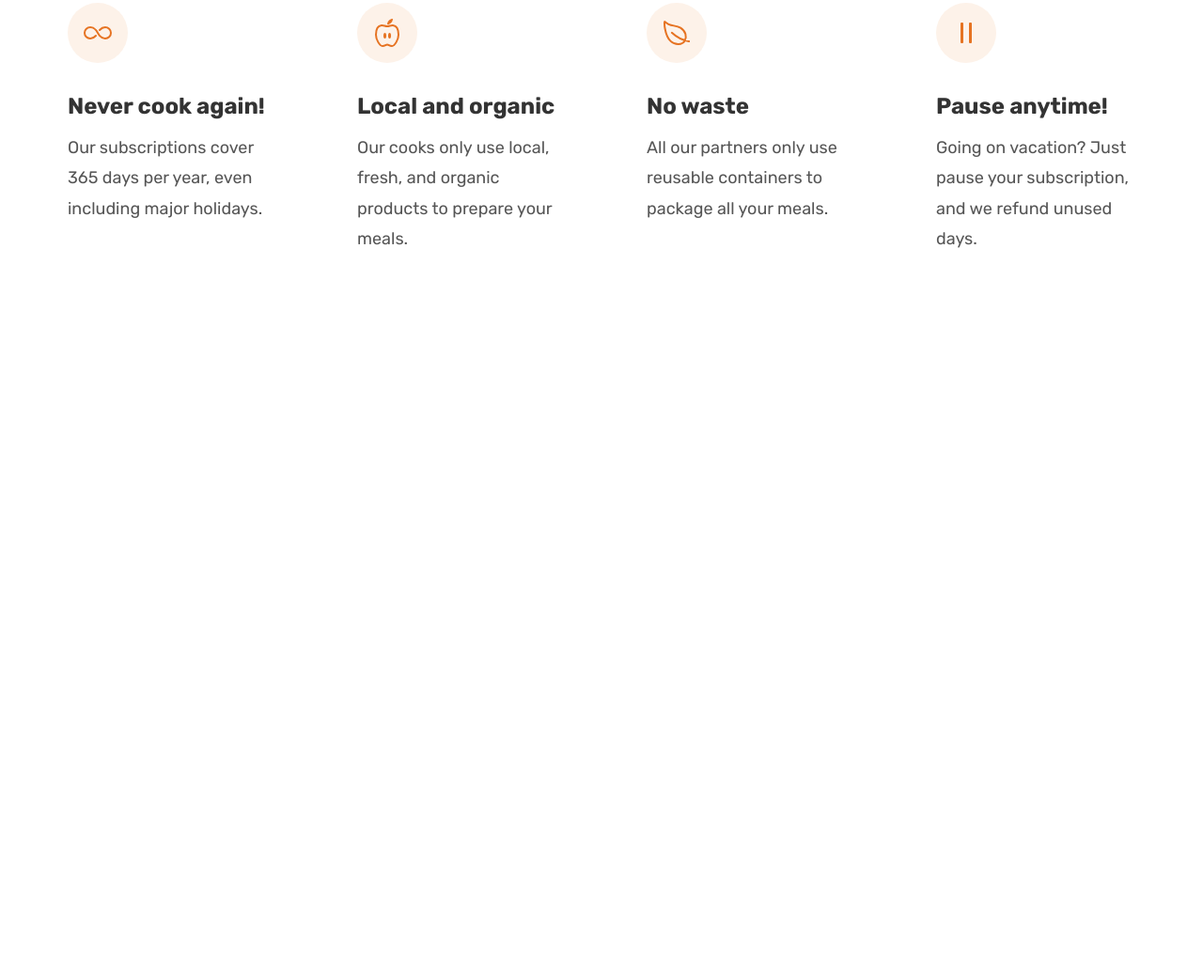
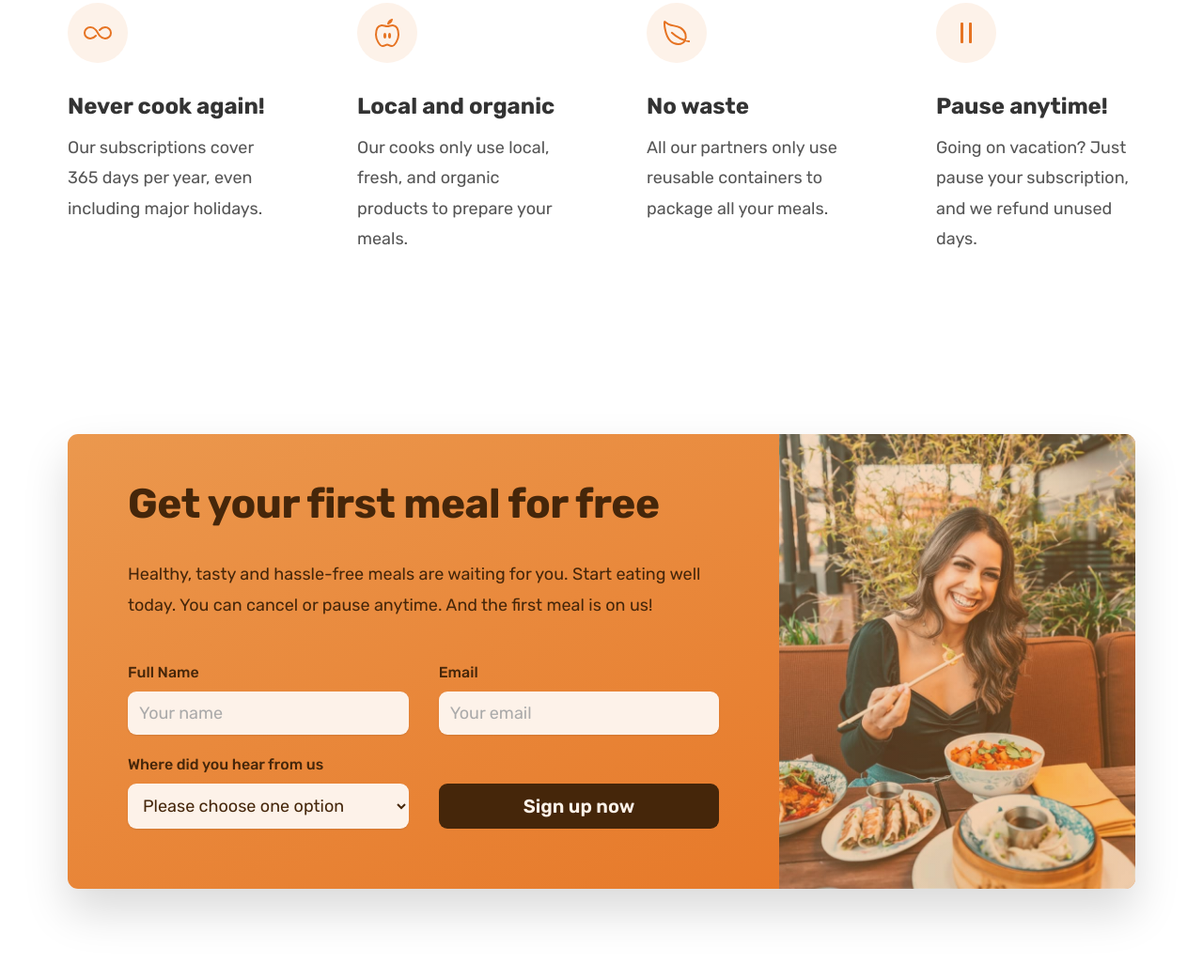
Before and after one commit to JuriLu/Omnifood, a website: page index.html in a window 1280 px wide. Shown: the part 5654-6696 px from the top of the page at 94% size. Before the commit the page ends 6020 px from the top, so only its background shows below. Drawn offline with nearby package versions, Linux system fonts and the light colour scheme.

Commit message:
cta Finished

```diff
--- a/css/general.css
+++ b/css/general.css
@@ -26,6 +26,7 @@
     - Tints:
     #fdf2e9
     #fae5d3
+    #eb984e
     - Shades:
     - Accents:
     - Greys:
@@ -35,6 +36,9 @@
     #333
 
 --- 03 SHADOWS
+
+    box-shadow: 0 2.4rem 4.8rem rgba(0, 0, 0, 0.075);
+
 
 --- 04 BORDER-RADIUS
 
@@ -85,7 +89,7 @@ body {
     gap: 9.6rem;
 }
 
-.grid:not(:last-child){
+.grid:not(:last-child) {
     margin-bottom: 9.6rem;
 }
 
@@ -141,6 +145,7 @@ body {
     margin-bottom: 1.6rem;
 }
 
+.btn,
 .btn:link,
 .btn:visited {
     display: inline-block;
@@ -150,6 +155,11 @@ body {
     font-weight: 600;
     padding: 1.6rem 3.2rem;
     border-radius: 9px;
+
+    /*Only Necessary for .btn, still for the others applied is OK*/
+    border: none;
+    cursor: pointer;
+    font-family: inherit;
 
     transition: all 0.3s;
 }
@@ -179,6 +189,18 @@ body {
 
     /* Trick to add border inside */
     box-shadow: inset 0 0 0 3px #fff;
+}
+
+.btn--form {
+    background-color: #45260a;
+    color: #fdf2e9;
+    align-self: end;
+    padding: 1.2rem;
+}
+
+.btn--form:hover {
+    background-color: #fff;
+    color: #555;
 }
 
 .link:visited,
@@ -217,6 +239,11 @@ body {
     color: #e67322;
 }
 
+*:focus {
+    outline: 4px dotted #e67322;
+    outline-offset: 8px;
+}
+
 /*HELPER CLASSES*/
 .margin-right-sm {
     margin-right: 1.6rem !important;
--- a/css/style.css
+++ b/css/style.css
@@ -423,7 +423,7 @@
     font-weight: 600;
     font-size: 2rem;
     text-transform: uppercase;
-    letter-spacing: 0.75;
+    letter-spacing: 0.75px;
     margin-bottom: 3.2rem;
 }
 
@@ -478,3 +478,87 @@
     font-size: 1.8rem;
     line-height: 1.8;
 }
+
+/*****************************/
+/* CTA SECTION */
+/*****************************/
+
+.section-cta {
+    padding: 9.6rem 0;
+}
+
+.cta {
+    display: grid;
+    grid-template-columns: 2fr 1fr;
+    box-shadow: 0 2.4rem 4.8rem rgba(0, 0, 0, 0.15);
+    border-radius: 11px;
+    background-image: linear-gradient(
+            to right bottom,
+            #eb984e,
+            #e67322
+    );
+
+    overflow: hidden;
+}
+
+.cta-text-box {
+    padding: 4.8rem 6.4rem 6.4rem 6.4rem;
+    color: #45260a;
+}
+
+.cta-text {
+    font-size: 1.8rem;
+    line-height: 1.8;
+    margin-bottom: 4.8rem;
+}
+
+.cta .heading-secondary {
+    color: #45260a;
+    margin-bottom: 3.2rem;
+}
+
+.cta-img-box {
+    background-image: linear-gradient(
+            to right bottom,
+            rgba(235, 151, 78, 0.35),
+            rgba(230, 125, 34, 0.35)
+    ), url("../assets/img/eating.jpg");
+    background-size: cover;
+    background-position: center;
+}
+
+.cta-form {
+    display: grid;
+    grid-template-columns: 1fr 1fr;
+    column-gap: 3.2rem;
+    row-gap: 2.4rem;
+}
+
+.cta-form label {
+    display: block;
+    font-size: 1.6rem;
+    font-weight: 500;
+    margin-bottom: 1.2rem;
+}
+
+.cta-form input,
+.cta-form select {
+    width: 100%;
+    padding: 1.2rem;
+    font-size: 1.8rem;
+    font-family: inherit;
+    color: inherit;
+    border: none;
+    background-color: #fdf2e9;
+    border-radius: 9px;
+    box-shadow: 0 1px 2px rgba(0, 0, 0, 0.1);
+}
+
+.cta-form input::placeholder {
+    color: #aaa;
+}
+
+.cta *:focus {
+    outline: none;
+    box-shadow: 0 0 0 0.8rem rgba(253, 242, 233, 0.5);
+}
--- a/index.html
+++ b/index.html
@@ -465,6 +465,48 @@
             </div>
         </div>
     </section>
+    <section class="section-cta">
+        <div class="container">
+            <div class="cta">
+                <div class="cta-text-box">
+                    <h2 class="heading-secondary">Get your first meal for free</h2>
+                    <p class="cta-text">
+                        Healthy, tasty and hassle-free meals are waiting for you.
+                        Start eating well today.
+                        You can cancel or pause anytime. And the first meal is on us!
+                    </p>
+
+                    <form action="#" class="cta-form">
+                        <div>
+                            <label for="full-name">Full Name</label>
+                            <input id="full-name" placeholder="Your name" required type="text">
+                        </div>
+
+                        <div>
+                            <label for="email">Email</label>
+                            <input id="email" placeholder="Your email" required type="email">
+                        </div>
+
+                        <div>
+                            <label for="select-where">Where did you hear from us</label>
+                            <select id="select-where" name="" required>
+                                <option value="">Please choose one option</option>
+                                <option value="friends">Friends and family</option>
+                                <option value="youtube">Youtube Video</option>
+                                <option value="podcast">Podcast</option>
+                                <option value="ad">Facebook ad</option>
+                                <option value="others">Others</option>
+                            </select>
+                        </div>
+
+                        <button class="btn btn--form">Sign up now</button>
+
+                    </form>
+                </div>
+                <div aria-label="Woman enjoying food" class="cta-img-box" role="img"></div>
+            </div>
+        </div>
+    </section>
 </main>
 <script src="https://unpkg.com/ionicons@5.5.2/dist/ionicons/ionicons.esm.js" type="module"></script>
 <script nomodule src="https://unpkg.com/ionicons@5.5.2/dist/ionicons/ionicons.js"></script>
```
